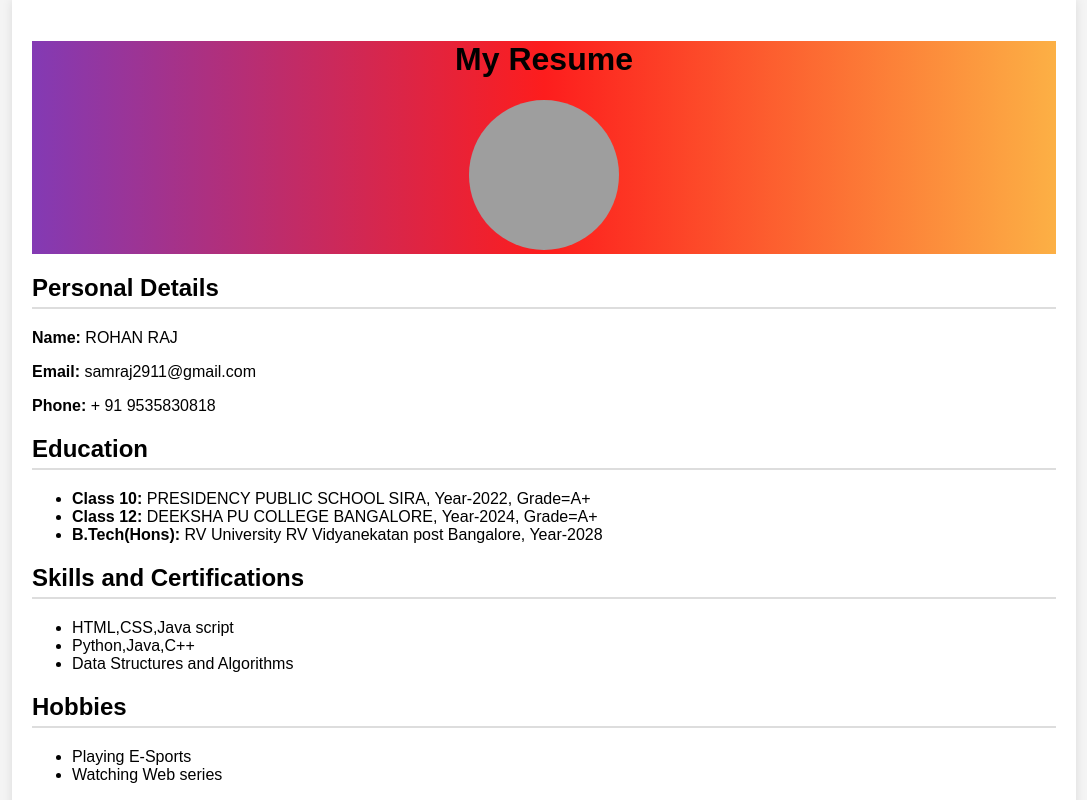
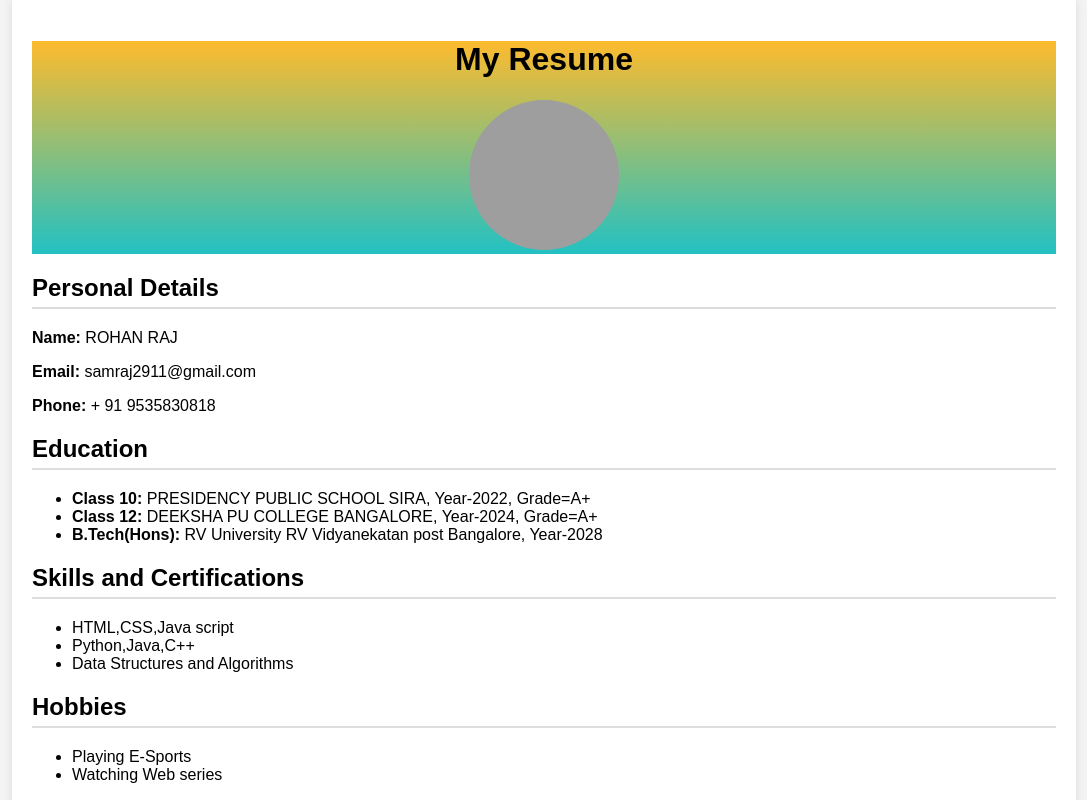
Before and after one commit to Rohan18032006/class-work, a plain HTML site: page index.html in a window 1280 px wide. Shown: the top 800 px of the page, without its empty margins (96-1183 px from the left). Drawn offline with Linux system fonts and the light colour scheme; grey boxes are pictures that could not be loaded.

Commit message:
Update index.html

```diff
--- a/index.html
+++ b/index.html
@@ -21,9 +21,8 @@
         }
         .header {
             text-align: center;
-            background: rgb(131,58,180);
-background: linear-gradient(90deg, rgba(131,58,180,1) 0%, rgba(253,29,29,1) 50%, rgba(252,176,69,1) 100%);
-
+           background: rgb(34,193,195);
+background: linear-gradient(0deg, rgba(34,193,195,1) 0%, rgba(253,187,45,1) 100%);
         }
         img {
             width: 150px;
```
